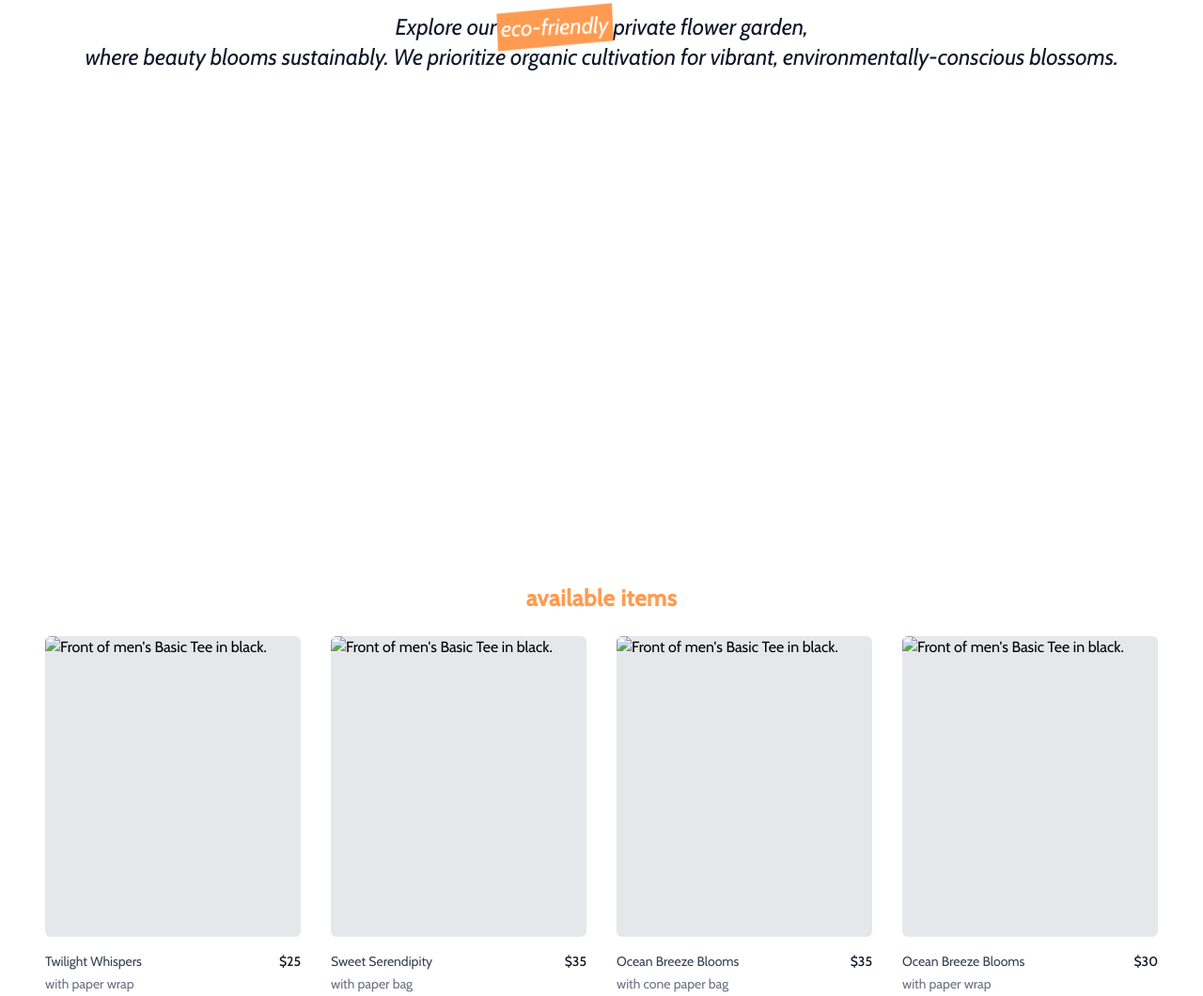
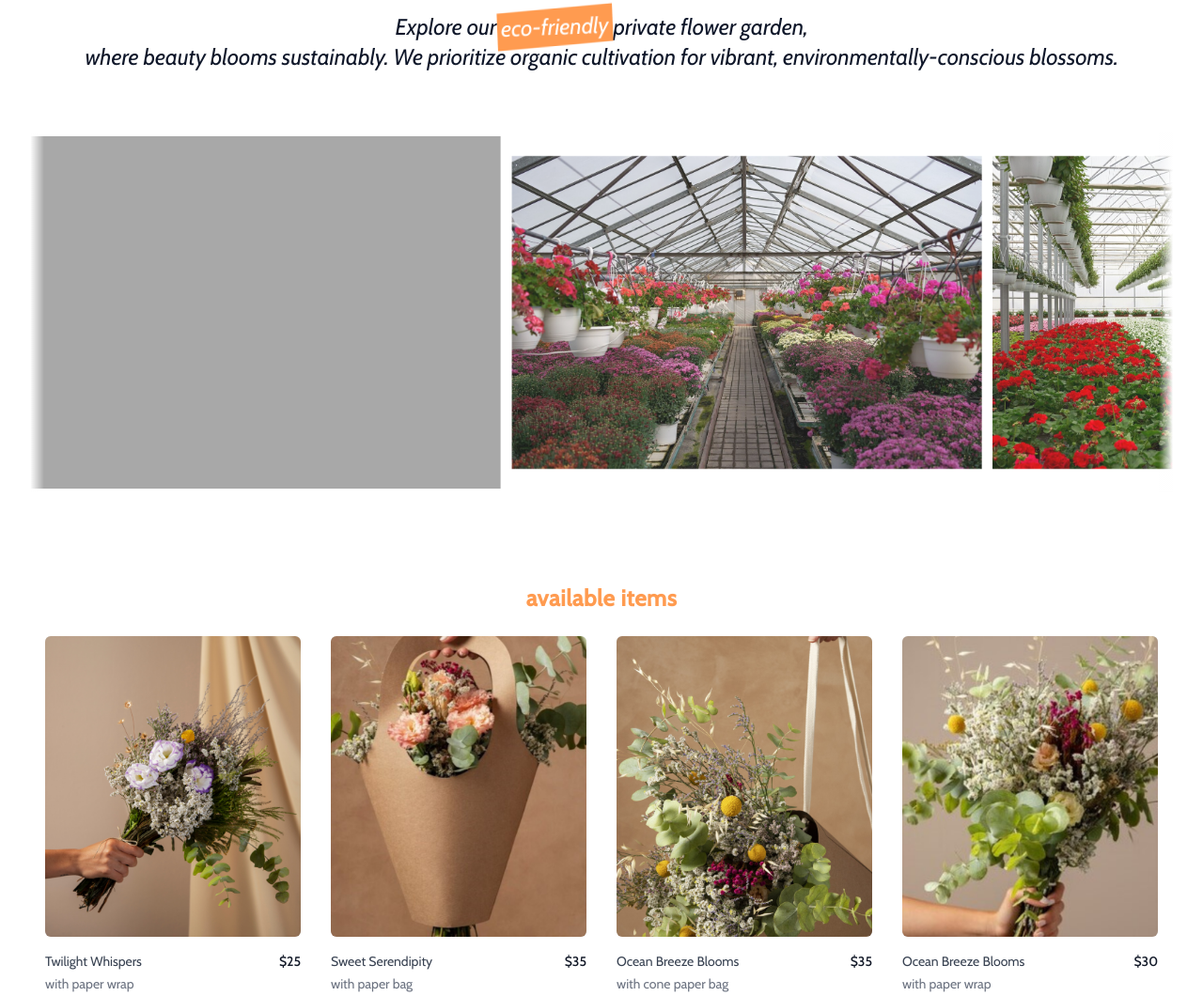
Before and after one commit to mirandacalla/mirandacalla.github.oi, a website: page index.html in a window 1280 px wide. Shown: the part 589-1649 px from the top of the page at 94% size. Drawn offline with nearby package versions, Linux system fonts and the light colour scheme; the site is published under a folder, as on GitHub Pages, so addresses that start at the root find nothing.

Commit message:
Update index.html
saat akan memanggil file didalam folder formatnya
namafolder/namafile
nama folder yang berada paling depan tidak boleh ditambahkan "/" jadi langsung saja nama foldernya jika

```diff
--- a/index.html
+++ b/index.html
@@ -65,8 +65,8 @@
 
                 <div class="w-full self-end px-4 lg:w-1/2 animate-fade-left animate-once animate-duration-1000">
                     <div class="relative mt-10 lg:mt-0 lg:right-0 flex">
-                        <img src="img/icon/flower-main.png" class=" animate-wiggle-more animate-infinite animate-duration-[10000ms]" width="250-px" alt="profile" class="max-w-full mx-auto">
-                        <img src="img/icon/flower-main.png" class=" animate-wiggle-more animate-infinite animate-duration-[10000ms]" width="250-px" alt="profile" class="max-w-full mx-auto">
+                        <img src="public/img/icon/flower-main.png" class=" animate-wiggle-more animate-infinite animate-duration-[10000ms]" width="250-px" alt="profile" class="max-w-full mx-auto">
+                        <img src="public/img/icon/flower-main.png" class=" animate-wiggle-more animate-infinite animate-duration-[10000ms]" width="250-px" alt="profile" class="max-w-full mx-auto">
 
 
                     </div>
@@ -102,9 +102,9 @@
                         <div class="after-element absolute top-0 right-0 w-[30px] h-[100%] bg-gradient-to-l from-white via-transparent to-transparent z-10"></div>
 
                         <div class="logos-slide inline-block  ">
-                            <img src="/public/img/icon/garden-1.jpg" width="500px" class="inline-block justify-center items-center m-1 animate-fade-right animate-infinite animate-duration-[10000ms] animate-delay-100 animate-ease-out" alt="">
-                            <img src="/public/img/icon/garden-2.jpg" width="500px" class="inline-block justify-center items-center m-1 animate-fade-right animate-infinite animate-duration-[10000ms] animate-delay-100 animate-ease-out" alt="">
-                            <img src="/public/img/icon/garden-3.jpg" width="500px" class="inline-block justify-center items-center m-1 animate-fade-right animate-infinite animate-duration-[10000ms] animate-delay-100 animate-ease-out" alt="">
+                            <img src="public/img/icon/garden-1.jpg" width="500px" class="inline-block justify-center items-center m-1 animate-fade-right animate-infinite animate-duration-[10000ms] animate-delay-100 animate-ease-out" alt="">
+                            <img src="public/img/icon/garden-2.jpg" width="500px" class="inline-block justify-center items-center m-1 animate-fade-right animate-infinite animate-duration-[10000ms] animate-delay-100 animate-ease-out" alt="">
+                            <img src="public/img/icon/garden-3.jpg" width="500px" class="inline-block justify-center items-center m-1 animate-fade-right animate-infinite animate-duration-[10000ms] animate-delay-100 animate-ease-out" alt="">
 
                         </div>
 
@@ -126,7 +126,7 @@
       <div class="mt-6 grid grid-cols-1 gap-x-6 gap-y-10 sm:grid-cols-2 lg:grid-cols-4 xl:gap-x-8">
         <div class="group relative animate-fade-down animate-once animate-ease-linear">
           <div class="aspect-h-1 aspect-w-1 w-full overflow-hidden rounded-md bg-gray-200 lg:aspect-none group-hover:opacity-75 lg:h-80">
-            <img src="/public/img/icon/card-1.png" alt="Front of men&#039;s Basic Tee in black." class="h-full w-full object-cover object-center lg:h-full lg:w-full">
+            <img src="public/img/icon/card-1.png" alt="Front of men&#039;s Basic Tee in black." class="h-full w-full object-cover object-center lg:h-full lg:w-full">
           </div>
           <div class="mt-4 flex justify-between">
             <div>
@@ -145,7 +145,7 @@
         <!-- More products... -->
         <div class="group relative animate-fade-down animate-once animate-ease-linear">
           <div class="aspect-h-1 aspect-w-1 w-full overflow-hidden rounded-md bg-gray-200 lg:aspect-none group-hover:opacity-75 lg:h-80">
-            <img src="/public/img/icon/card-2.png" alt="Front of men&#039;s Basic Tee in black." class="h-full w-full object-cover object-center lg:h-full lg:w-full">
+            <img src="public/img/icon/card-2.png" alt="Front of men&#039;s Basic Tee in black." class="h-full w-full object-cover object-center lg:h-full lg:w-full">
           </div>
           <div class="mt-4 flex justify-between">
             <div>
@@ -164,7 +164,7 @@
         <!-- More products... -->
         <div class="group relative animate-fade-down animate-once animate-ease-linear">
           <div class="aspect-h-1 aspect-w-1 w-full overflow-hidden rounded-md bg-gray-200 lg:aspect-none group-hover:opacity-75 lg:h-80">
-            <img src="/public/img/icon/card-3.png" alt="Front of men&#039;s Basic Tee in black." class="h-full w-full object-cover object-center lg:h-full lg:w-full">
+            <img src="public/img/icon/card-3.png" alt="Front of men&#039;s Basic Tee in black." class="h-full w-full object-cover object-center lg:h-full lg:w-full">
           </div>
           <div class="mt-4 flex justify-between">
             <div>
@@ -183,7 +183,7 @@
         <!-- More products... -->
         <div class="group relative animate-fade-down animate-once animate-ease-linear">
           <div class="aspect-h-1 aspect-w-1 w-full overflow-hidden rounded-md bg-gray-200 lg:aspect-none group-hover:opacity-75 lg:h-80">
-            <img src="/public/img/icon/card-4.png" alt="Front of men&#039;s Basic Tee in black." class="h-full w-full object-cover object-center lg:h-full lg:w-full">
+            <img src="public/img/icon/card-4.png" alt="Front of men&#039;s Basic Tee in black." class="h-full w-full object-cover object-center lg:h-full lg:w-full">
           </div>
           <div class="mt-4 flex justify-between">
             <div>
```
